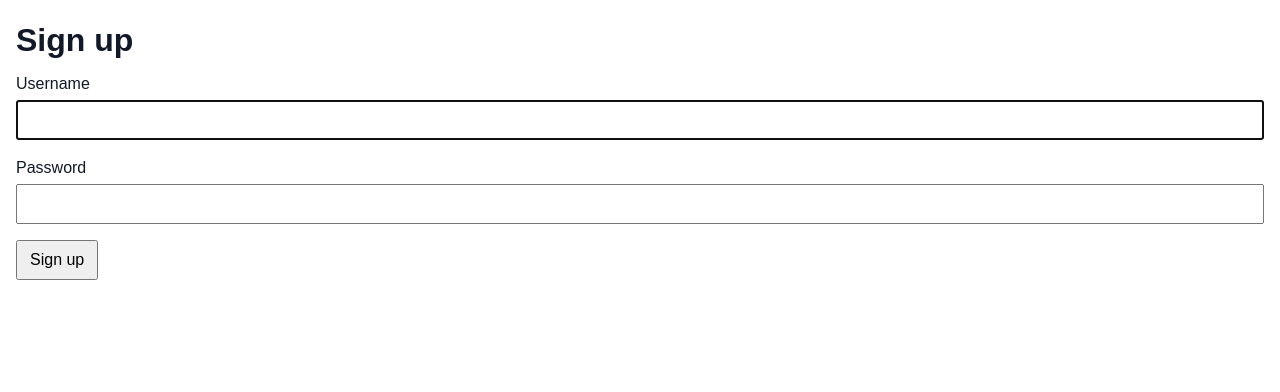
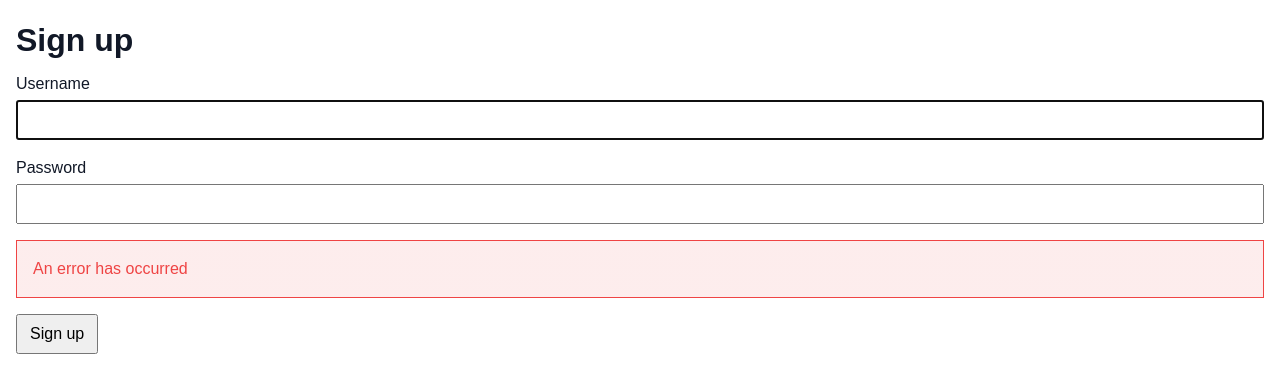
Before and after one commit to fvilers/fauna-twitter-clone, a React (Create React App) app: page /sign-up in a window 1280 px wide. Shown: the top 392 px of the page. Built offline with nearby package versions, Linux system fonts and the light colour scheme.

Commit message:
Add the Message component

```diff
--- a/package.json
+++ b/package.json
@@ -19,6 +19,7 @@
     "@types/react": "^16.9.53",
     "@types/react-dom": "^16.9.8",
     "@types/react-router-dom": "^5.1.7",
+    "clsx": "^1.1.1",
     "react": "^17.0.1",
     "react-dom": "^17.0.1",
     "react-hook-form": "^6.14.0",
--- /dev/null
+++ b/src/components/Message.css
@@ -0,0 +1,36 @@
+.Message {
+  background-color: var(--foreground-color);
+  background-image: linear-gradient(
+    0deg,
+    rgba(255, 255, 255, 0.9) 0%,
+    rgba(255, 255, 255, 0.9) 100%
+  );
+  border: 1px solid var(--foreground-color);
+  color: var(--foreground-color);
+  margin-bottom: 1rem;
+  padding: 1rem;
+}
+
+.Message.error {
+  background-color: var(--error-color);
+  border: 1px solid var(--error-color);
+  color: var(--error-color);
+}
+
+.Message.primary {
+  background-color: var(--primary-color);
+  border: 1px solid var(--primary-color);
+  color: var(--primary-color);
+}
+
+.Message.success {
+  background-color: var(--success-color);
+  border: 1px solid var(--success-color);
+  color: var(--success-color);
+}
+
+.Message.warning {
+  background-color: var(--warning-color);
+  border: 1px solid var(--warning-color);
+  color: var(--warning-color);
+}
--- /dev/null
+++ b/src/components/Message.tsx
@@ -0,0 +1,17 @@
+import clsx from "clsx";
+import React, { ReactNode } from "react";
+import Variants from "../types/Variants";
+import "./Message.css";
+
+type Props = {
+  children: ReactNode;
+  variant?: Variants;
+};
+
+function Message({ children, variant }: Props) {
+  const classes = clsx("Message", variant);
+
+  return <div className={classes}>{children}</div>;
+}
+
+export default Message;
--- a/src/components/SignUpForm.tsx
+++ b/src/components/SignUpForm.tsx
@@ -4,6 +4,7 @@ import { useForm } from "react-hook-form";
 import * as yup from "yup";
 import FormProps from "../types/FormProps";
 import Input from "./Input";
+import Message from "./Message";
 
 export type SignUpFormValues = {
   username: string;
@@ -44,7 +45,7 @@ function SignUpForm({ disabled, errorMessage, onSubmit }: Props) {
         />
       </fieldset>
 
-      {errorMessage && <div>{errorMessage}</div>}
+      {errorMessage && <Message variant="error">{errorMessage}</Message>}
 
       <div>
         <button disabled={disabled} type="submit">
--- a/src/containers/SignUp.tsx
+++ b/src/containers/SignUp.tsx
@@ -8,7 +8,13 @@ function SignUp() {
     setBusy(true);
   };
 
-  return <SignUpForm disabled={busy} onSubmit={handleSignUp} />;
+  return (
+    <SignUpForm
+      disabled={busy}
+      errorMessage="An error has occurred"
+      onSubmit={handleSignUp}
+    />
+  );
 }
 
 export default SignUp;
--- a/src/index.css
+++ b/src/index.css
@@ -7,6 +7,8 @@
   --foreground-color: #111827;
   --muted-color: #6b7280;
   --primary-color: #3b82f6;
+  --success-color: #10b981;
+  --warning-color: #f59e0b;
 }
 
 body {
--- /dev/null
+++ b/src/types/Variants.ts
@@ -0,0 +1,3 @@
+type Variants = "error" | "primary" | "success" | "warning";
+
+export default Variants;
```
Also changed, not shown: 1 other file (tests, documents, lock files or other folders).
